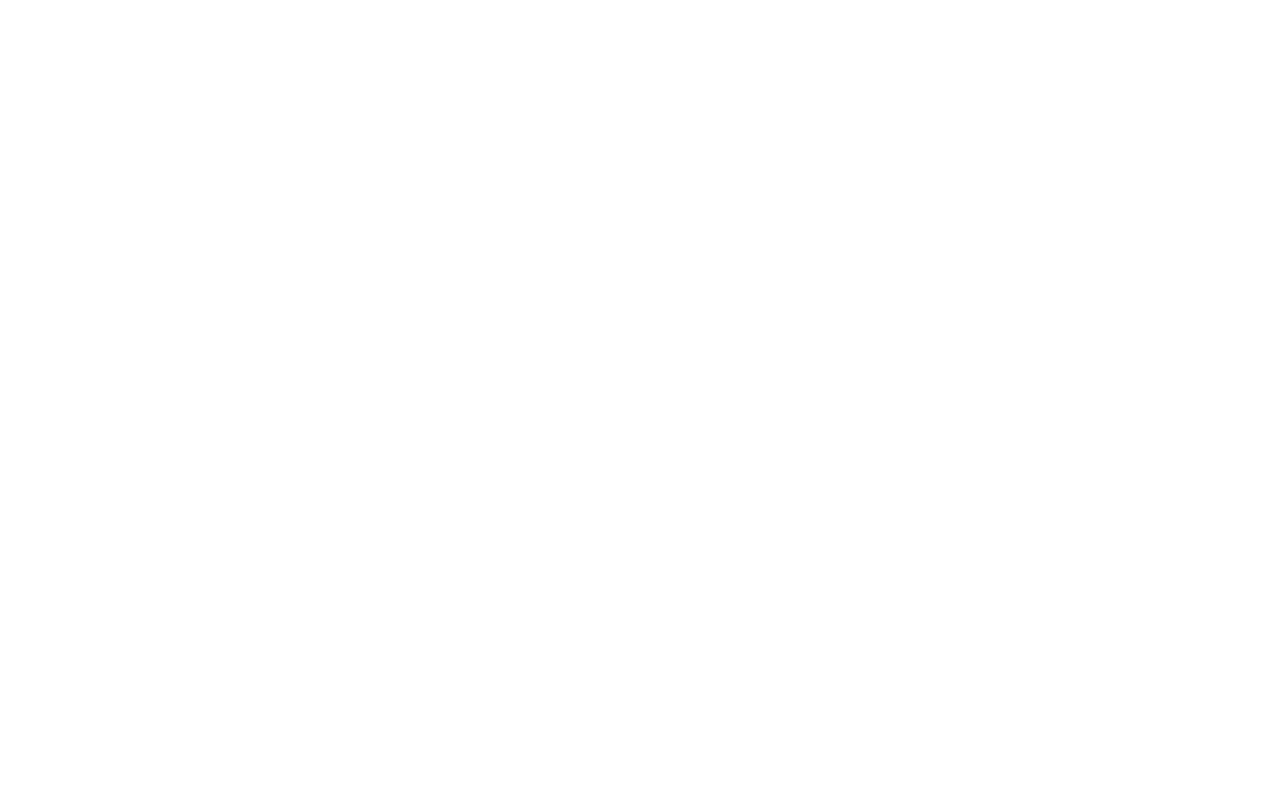
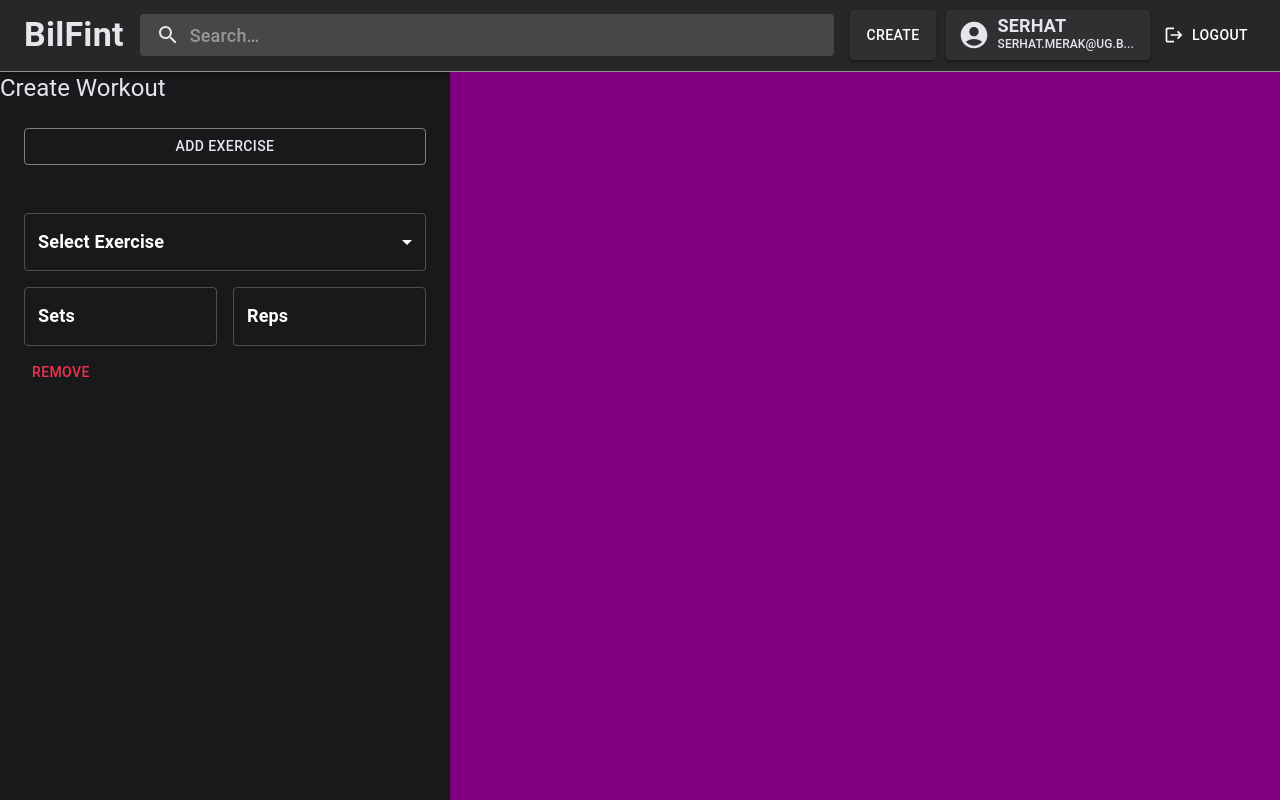
Before and after one commit to merakserhat/CS353_Project, a React (Vite) app in the folder web-app/: page /create/workout in a window 1280 px wide. Before the commit this address had no page. Built offline with nearby package versions, Linux system fonts and the light colour scheme.

Commit message:
feat: create workout page

```diff
--- a/web-app/src/App.tsx
+++ b/web-app/src/App.tsx
@@ -7,6 +7,7 @@
 import ProfilePage from "./pages/profile/ProfilePage.tsx";
 import CardDetailPage from "./pages/card_detail/CardDetailPage.tsx";
 import CreateBasePage from "./pages/create/CreateBasePage.tsx";
+import CreateWorkoutPage from "./pages/create_workout/CreateWorkoutPage.tsx";
 
 function App() {
   return (
@@ -19,6 +20,7 @@
           <Route path="/profile" element={<ProfilePage />} />
           <Route path="/detail" element={<CardDetailPage />} />
           <Route path="/create" element={<CreateBasePage />} />
+          <Route path="/create/workout" element={<CreateWorkoutPage />} />
         </Routes>
       </BrowserRouter>
     </ThemeProvider>
--- a/web-app/src/core/theme/Theme.tsx
+++ b/web-app/src/core/theme/Theme.tsx
@@ -19,6 +19,9 @@
     text: {
       primary: '#e4e6eb',
     },
+    info: {
+      main: "#E4E6EB"
+    }
   },
   typography: {
     h6: {
--- /dev/null
+++ b/web-app/src/pages/create_workout/CreateWorkoutPage.tsx
@@ -0,0 +1,29 @@
+import CssBaseline from '@mui/material/CssBaseline';
+import Box from '@mui/material/Box';
+import Grid from '@mui/material/Grid';
+import * as React from 'react';
+import MainAppBar from "../../components/app_bar/AppBar";
+import CreateWorkoutForm from './parts/CreateWorkoutForm';
+
+function CreateWorkoutPage() {
+
+
+    return (
+        <React.Fragment>
+            <CssBaseline />
+            <div>
+                <MainAppBar />
+            </div>
+            <main>
+                <Box sx={{ display: "flex", width:"100%", height:"calc(100vh - 72px)" }} >
+                    <Box width={"450px"} height={"100%"}>
+                        <CreateWorkoutForm/>
+                    </Box>
+                    <Box flexGrow={1} height={"100%"} sx={{backgroundColor:"purple", display: {xs: "none", sm: "none", md: "flex"}}} ></Box>
+                </Box>
+            </main>
+        </React.Fragment>
+    );
+}
+
+export default CreateWorkoutPage
--- /dev/null
+++ b/web-app/src/pages/create_workout/components/WorkoutExerciseForm.tsx
@@ -0,0 +1,103 @@
+import React, { useState } from 'react';
+import { Container, Select, MenuItem, TextField, Grid, InputLabel, Button } from '@mui/material';
+
+const randomItems = [
+    'Item 1',
+    'Item 2',
+    'Item 3',
+    'Item 4',
+    'Item 5',
+    'Item 6',
+    'Item 7',
+    'Item 8',
+    'Item 9',
+    'Item 10'
+];
+
+interface WorkoutExerciseFormProps {
+    onDelete: (index: number) => void
+    index: number
+}
+
+const WorkoutExerciseForm = (props: WorkoutExerciseFormProps) => {
+    const [selectedItem, setSelectedItem] = useState('');
+    const [sets, setSets] = useState('');
+    const [reps, setReps] = useState('');
+
+    const handleSelectChange = (event: any) => {
+        setSelectedItem(event.target.value as string);
+    };
+
+    const handleSetsChange = (event: React.ChangeEvent<HTMLInputElement>) => {
+        setSets(event.target.value);
+    };
+
+    const handleRepsChange = (event: React.ChangeEvent<HTMLInputElement>) => {
+        setReps(event.target.value);
+    };
+
+
+    return (
+        <Container maxWidth="sm" sx={{ margin: "24px 0px" }} >
+            <TextField
+                value={selectedItem}
+                onChange={handleSelectChange}
+                select // tell TextField to render select
+                label="Select Exercise"
+                inputProps={{
+                    style: { fontWeight: "bold" },
+                    inputMode: 'numeric', pattern: '[0-9]*'
+                }}
+                InputLabelProps={{
+                    style: { color: '#fff', fontWeight: "bold" },
+                }}
+                fullWidth
+            >
+                {randomItems.map((item, index) => (
+                    <MenuItem key={index} value={item}>{item}</MenuItem>
+                ))}
+            </TextField>
+            <Grid container spacing={2}>
+                <Grid item xs={6}>
+                    <TextField
+                        type="number"
+                        value={sets}
+                        onChange={handleSetsChange}
+                        fullWidth
+                        variant="outlined"
+                        margin="normal"
+                        label="Sets"
+                        inputProps={{
+                            style: { fontWeight: "bold" },
+                            inputMode: 'numeric', pattern: '[0-9]*'
+                        }}
+                        InputLabelProps={{
+                            style: { color: '#fff', fontWeight: "bold" },
+                        }}
+                    />
+                </Grid>
+                <Grid item xs={6}>
+                    <TextField
+                        type="number"
+                        value={reps}
+                        onChange={handleRepsChange}
+                        fullWidth
+                        variant="outlined"
+                        margin="normal"
+                        label="Reps"
+                        inputProps={{
+                            style: { fontWeight: "bold" },
+                            inputMode: 'numeric', pattern: '[0-9]*'
+                        }}
+                        InputLabelProps={{
+                            style: { color: '#fff', fontWeight: "bold" },
+                        }}
+                    />
+                </Grid>
+            </Grid>
+            <Button variant='text' color='error' onClick={() => props.onDelete(props.index)}>Remove</Button>
+        </Container>
+    );
+};
+
+export default WorkoutExerciseForm;
--- /dev/null
+++ b/web-app/src/pages/create_workout/parts/CreateWorkoutForm.tsx
@@ -0,0 +1,33 @@
+import Box from '@mui/material/Box';
+import Button from '@mui/material/Button';
+import Typography from '@mui/material/Typography';
+import WorkoutExerciseForm from '../components/WorkoutExerciseForm';
+import { useState } from 'react';
+
+function CreateWorkoutForm() {
+    const [exerciseIndex, setExerciseIndex] = useState<number>(0);
+    const [exercises, setExercises] = useState<number[]>([0]);
+
+    const handleNewExercise = () => {
+        setExerciseIndex((ex) => ex += 1 );
+        setExercises((exercises) => [exerciseIndex, ...exercises]);
+    }
+
+    const handleRemoveExercise = (index: number) => {
+        const newExercises = exercises.filter((ex) => ex != index);
+        setExercises(newExercises);
+    }
+
+
+    return (
+        <Box width={"100%"} height={"100%"} display={"flex"} flexDirection={"column"}>
+            <Typography variant='h5'>Create Workout</Typography>
+            <Button variant='outlined' color='info' sx={{margin:"24px"}} onClick={handleNewExercise}>Add Exercise</Button>
+            {
+                exercises.map((exerciseIndex) => <WorkoutExerciseForm onDelete={handleRemoveExercise} index={exerciseIndex} />)
+            }
+        </Box>
+    );
+}
+
+export default CreateWorkoutForm;
```
Also changed, not shown: web-app/src/core/types/Constants.tsx (added, +69 -0 lines), web-app/src/pages/create_workout/parts/CreateWorkoutPreview.tsx (added).
